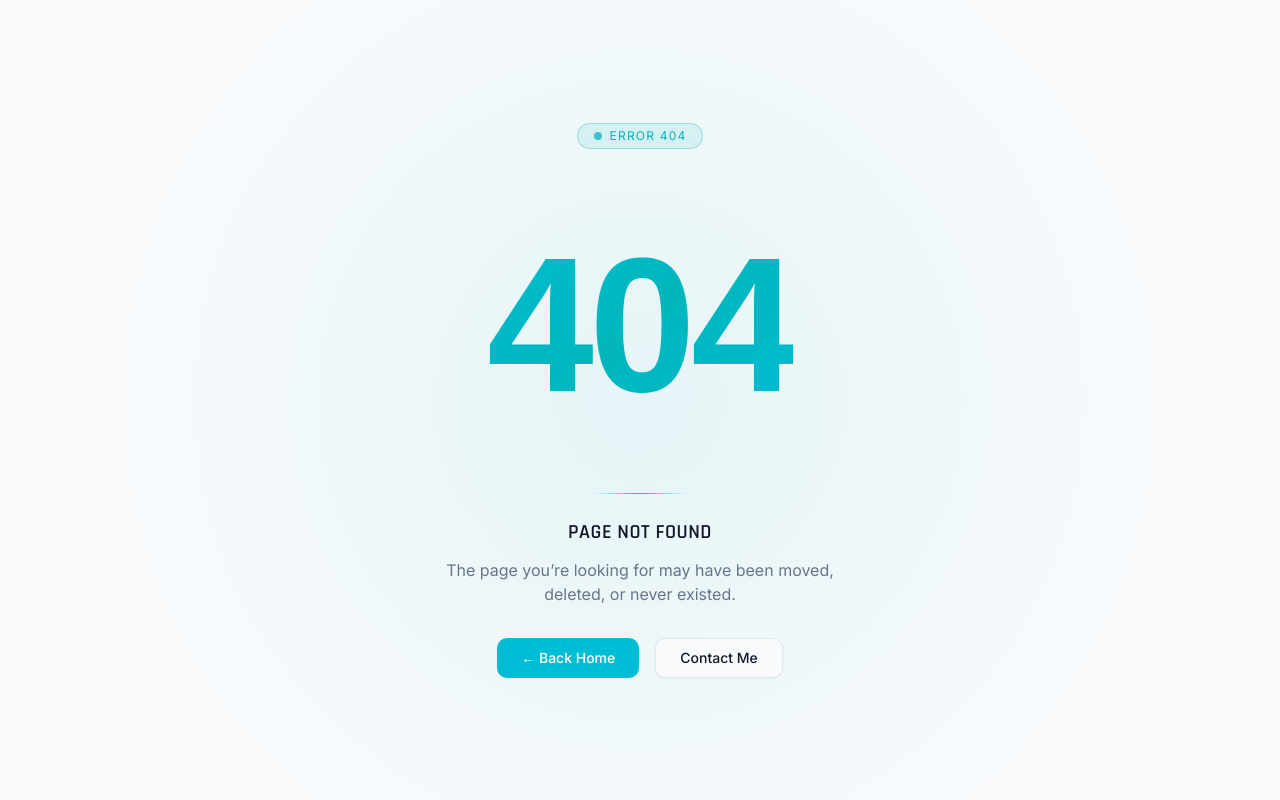
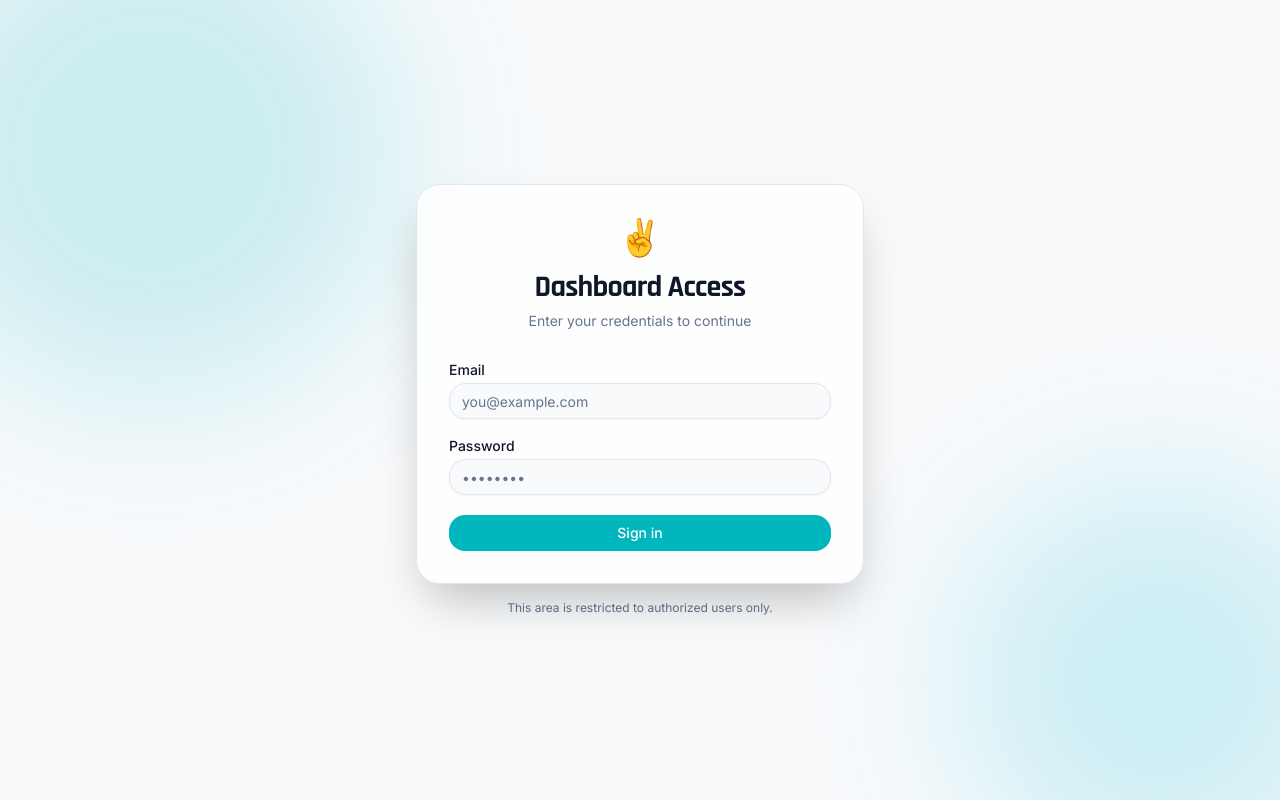
Before and after one commit to ismailjosim/portfolio-v2.0, a Next.js app: page /login in a window 1280 px wide. Before the commit this address had no page. Built offline with nearby package versions, Linux system fonts and the light colour scheme.

Commit message:
feat: implement login functionality with session management, add theme provider, and refactor layout structure

```diff
--- a/src/app/layout.tsx
+++ b/src/app/layout.tsx
@@ -3,6 +3,7 @@ import { Geist, Geist_Mono } from 'next/font/google'
 import { Toaster } from 'sonner'
 import './globals.css'
 import { TooltipProvider } from '../components/ui/tooltip'
+import { ThemeProvider } from '../providers/theme-provider'
 
 const geistSans = Geist({
 	variable: '--font-geist-sans',
@@ -29,12 +30,13 @@ export default function RootLayout({
 			<body
 				className={`${geistSans.variable} ${geistMono.variable} antialiased`}
 			>
-				<TooltipProvider>
-					{children}
+				<ThemeProvider>
+					<TooltipProvider>
+						{children}
 
-					<Toaster position='top-right' richColors />
-				</TooltipProvider>
-
+						<Toaster position='top-right' richColors />
+					</TooltipProvider>
+				</ThemeProvider>
 			</body>
 		</html>
 	)
--- /dev/null
+++ b/src/app/login/page.tsx
@@ -0,0 +1,48 @@
+import LoginForm from '../../components/shared/LoginForm'
+
+export default function LoginPage({
+	searchParams,
+}: {
+	searchParams: { from?: string }
+}) {
+	const from = searchParams?.from || '/dashboard'
+
+	return (
+		<main className='min-h-screen bg-background flex items-center justify-center px-4'>
+			{/* Ambient glow blobs */}
+			<div
+				className='pointer-events-none fixed inset-0 overflow-hidden'
+				aria-hidden
+			>
+				<div className='blob w-125 h-125 bg-accent -top-25 -left-25' />
+				<div className='blob w-100 h-100 bg-primary -bottom-20 -right-20' />
+			</div>
+
+			<div className='relative w-full max-w-md'>
+				{/* Card */}
+				<div className='rounded-3xl border border-border bg-card/80 backdrop-blur-xl p-8 shadow-2xl'>
+					{/* Header */}
+					<div className='mb-8 text-center'>
+						<span className='text-4xl'>✌️</span>
+						<h1
+							className='mt-3 text-3xl font-bold tracking-tight text-foreground'
+							style={{ fontFamily: 'Rajdhani, sans-serif' }}
+						>
+							Dashboard Access
+						</h1>
+						<p className='mt-1.5 text-sm text-muted-foreground'>
+							Enter your credentials to continue
+						</p>
+					</div>
+
+					<LoginForm from={from} />
+				</div>
+
+				{/* Bottom hint */}
+				<p className='mt-4 text-center text-xs text-muted-foreground'>
+					This area is restricted to authorized users only.
+				</p>
+			</div>
+		</main>
+	)
+}
--- a/src/components/form-advanced-6.tsx
+++ b/src/components/form-advanced-6.tsx
@@ -1,3 +1,4 @@
+
 "use client";
 
 import { zodResolver } from "@hookform/resolvers/zod";
@@ -24,25 +25,21 @@ import {
 export const title = "Form with Multiple Selects";
 
 const formSchema = z.object({
-  name: z.string().min(2, {
-    message: "Name must be at least 2 characters.",
+  title: z.string().min(2, {
+    message: "Title must be at least 2 characters.",
   }),
-  country: z.string().min(1, {
-    message: "Please select a country.",
+  details: z.string().min(2, {
+    message: "details must be at least 2 characters.",
   }),
-  timezone: z.string().min(1, {
-    message: "Please select a timezone.",
-  }),
-  language: z.string().min(1, {
-    message: "Please select a language.",
-  }),
+
 });
 
 const Example = () => {
   const form = useForm<z.infer<typeof formSchema>>({
-    resolver: zodResolver(formSchema),
+    // resolver: zodResolver(),
     defaultValues: {
-      name: "",
+      title: "",
+      details: ""
     },
   });
 
@@ -55,7 +52,7 @@ const Example = () => {
       <form className="space-y-4" onSubmit={form.handleSubmit(onSubmit)}>
         <FieldGroup>
           <Controller
-            name="name"
+            name="title"
             control={form.control}
             render={({ field, fieldState }) => (
               <Field data-invalid={fieldState.invalid}>
@@ -74,7 +71,7 @@ const Example = () => {
             )}
           />
           <Controller
-            name="country"
+            name="details"
             control={form.control}
             render={({ field, fieldState }) => (
               <Field data-invalid={fieldState.invalid}>
@@ -100,63 +97,7 @@ const Example = () => {
               </Field>
             )}
           />
-          <Controller
-            name="timezone"
-            control={form.control}
-            render={({ field, fieldState }) => (
-              <Field data-invalid={fieldState.invalid}>
-                <FieldLabel htmlFor={field.name}>Timezone</FieldLabel>
-                <Select value={field.value} onValueChange={field.onChange}>
-                  <SelectTrigger
-                    id={field.name}
-                    aria-invalid={fieldState.invalid}
-                    className="bg-background"
-                  >
-                    <SelectValue placeholder="Select timezone" />
-                  </SelectTrigger>
-                  <SelectContent>
-                    <SelectItem value="est">Eastern Time</SelectItem>
-                    <SelectItem value="cst">Central Time</SelectItem>
-                    <SelectItem value="mst">Mountain Time</SelectItem>
-                    <SelectItem value="pst">Pacific Time</SelectItem>
-                  </SelectContent>
-                </Select>
-                {fieldState.invalid && (
-                  <FieldError errors={[fieldState.error]} />
-                )}
-              </Field>
-            )}
-          />
-          <Controller
-            name="language"
-            control={form.control}
-            render={({ field, fieldState }) => (
-              <Field data-invalid={fieldState.invalid}>
-                <FieldLabel htmlFor={field.name}>Language</FieldLabel>
-                <Select value={field.value} onValueChange={field.onChange}>
-                  <SelectTrigger
-                    id={field.name}
-                    aria-invalid={fieldState.invalid}
-                    className="bg-background"
-                  >
-                    <SelectValue placeholder="Select language" />
-                  </SelectTrigger>
-                  <SelectContent>
-                    <SelectItem value="en">English</SelectItem>
-                    <SelectItem value="es">Spanish</SelectItem>
-                    <SelectItem value="fr">French</SelectItem>
-                    <SelectItem value="de">German</SelectItem>
-                  </SelectContent>
-                </Select>
-                <FieldDescription>
-                  Choose your preferred language.
-                </FieldDescription>
-                {fieldState.invalid && (
-                  <FieldError errors={[fieldState.error]} />
-                )}
-              </Field>
-            )}
-          />
+
         </FieldGroup>
         <Button type="submit">Save Settings</Button>
       </form>
--- /dev/null
+++ b/src/components/shared/LoginForm.tsx
@@ -0,0 +1,81 @@
+'use client'
+
+import { useActionState } from 'react'
+import { loginAction, type LoginState } from '../../services/login-action'
+// import { Button } from '@/components/ui/button'
+// import { Input } from '@/components/ui/input'
+// import { Label } from '@/components/ui/label'
+// import { Alert, AlertDescription } from '@/components/ui/alert'
+import { Loader2, AlertCircle } from 'lucide-react'
+import { Alert, AlertDescription } from '../ui/alert'
+import { Label } from '../ui/label'
+import { Input } from '../ui/input'
+import { Button } from '../ui/button'
+
+export default function LoginForm({ from }: { from: string }) {
+	// useActionState signature: action must be (prevState, formData) => State
+	// First arg is initial state, second (optional) is permalink
+	const [state, formAction, isPending] = useActionState<LoginState, FormData>(
+		loginAction,
+		undefined,
+	)
+
+	return (
+		<form action={formAction} className='space-y-5'>
+			{/* Carry redirect target */}
+			<input type='hidden' name='from' value={from} />
+
+			{/* Error banner */}
+			{state?.error && (
+				<Alert variant='destructive' className='rounded-xl'>
+					<AlertCircle className='h-4 w-4' />
+					<AlertDescription>{state.error}</AlertDescription>
+				</Alert>
+			)}
+
+			{/* Email */}
+			<div className='space-y-1.5'>
+				<Label htmlFor='email'>Email</Label>
+				<Input
+					id='email'
+					name='email'
+					type='email'
+					required
+					autoComplete='email'
+					placeholder='you@example.com'
+					className='rounded-xl border-border bg-background focus-visible:ring-accent/30 focus-visible:border-accent'
+				/>
+			</div>
+
+			{/* Password */}
+			<div className='space-y-1.5'>
+				<Label htmlFor='password'>Password</Label>
+				<Input
+					id='password'
+					name='password'
+					type='password'
+					required
+					autoComplete='current-password'
+					placeholder='••••••••'
+					className='rounded-xl border-border bg-background focus-visible:ring-accent/30 focus-visible:border-accent'
+				/>
+			</div>
+
+			{/* Submit */}
+			<Button
+				type='submit'
+				disabled={isPending}
+				className='w-full rounded-xl bg-accent text-accent-foreground hover:bg-accent/90 active:scale-[0.98] transition-all'
+			>
+				{isPending ? (
+					<>
+						<Loader2 className='mr-2 h-4 w-4 animate-spin' />
+						Signing in…
+					</>
+				) : (
+					'Sign in'
+				)}
+			</Button>
+		</form>
+	)
+}
--- /dev/null
+++ b/src/providers/theme-provider.tsx
@@ -0,0 +1,11 @@
+"use client"
+
+import * as React from "react"
+import { ThemeProvider as NextThemesProvider } from "next-themes"
+
+export function ThemeProvider({
+  children,
+  ...props
+}: React.ComponentProps<typeof NextThemesProvider>) {
+  return <NextThemesProvider {...props}>{children}</NextThemesProvider>
+}
--- /dev/null
+++ b/src/proxy.ts
@@ -0,0 +1,29 @@
+import { NextRequest, NextResponse } from 'next/server'
+
+const PROTECTED = '/dashboard'
+const LOGIN = '/login'
+const COOKIE_NAME = 'dashboard_session'
+const SESSION_VALUE = 'authenticated'
+
+// Next.js 16: renamed from middleware.ts → proxy.ts
+// Function export is also renamed from `middleware` → `proxy`
+// Runs on Node.js runtime (not Edge) by default in Next.js 16
+export function proxy(request: NextRequest) {
+	const { pathname } = request.nextUrl
+
+	// Only guard /dashboard and its sub-routes
+	if (!pathname.startsWith(PROTECTED)) return NextResponse.next()
+
+	const session = request.cookies.get(COOKIE_NAME)?.value
+
+	if (session === SESSION_VALUE) return NextResponse.next()
+
+	// Not authenticated → redirect to /login, remembering the original destination
+	const loginUrl = new URL(LOGIN, request.url)
+	loginUrl.searchParams.set('from', pathname)
+	return NextResponse.redirect(loginUrl)
+}
+
+export const config = {
+	matcher: ['/dashboard/:path*'],
+}
--- /dev/null
+++ b/src/services/login-action.ts
@@ -0,0 +1,52 @@
+'use server'
+
+import { cookies } from 'next/headers'
+import { redirect } from 'next/navigation'
+
+export type LoginState = { error?: string } | undefined
+
+const COOKIE_NAME = 'dashboard_session'
+const SESSION_VALUE = 'authenticated'
+const MAX_AGE = 60 * 60 * 24 * 7 // 7 days
+
+// useActionState requires: (prevState, formData) => State
+// The first param is the previous state — we can ignore it but it MUST be declared
+export async function loginAction(
+	_prevState: LoginState,
+	formData: FormData,
+): Promise<LoginState> {
+	const email = formData.get('email')?.toString().trim()
+	const password = formData.get('password')?.toString()
+	const from = formData.get('from')?.toString() || '/dashboard'
+
+	const validEmail = process.env.DASHBOARD_EMAIL
+	const validPassword = process.env.DASHBOARD_PASSWORD
+
+	if (!validEmail || !validPassword) {
+		return {
+			error:
+				'Server is not configured. Set DASHBOARD_EMAIL and DASHBOARD_PASSWORD in .env.local.',
+		}
+	}
+
+	if (email !== validEmail || password !== validPassword) {
+		return { error: 'Invalid email or password.' }
+	}
+
+	const cookieStore = await cookies()
+	cookieStore.set(COOKIE_NAME, SESSION_VALUE, {
+		httpOnly: true,
+		secure: process.env.NODE_ENV === 'production',
+		sameSite: 'lax',
+		maxAge: MAX_AGE,
+		path: '/',
+	})
+
+	redirect(from)
+}
+
+export async function logoutAction() {
+	const cookieStore = await cookies()
+	cookieStore.delete(COOKIE_NAME)
+	redirect('/login')
+}
```
Also changed, not shown: src/components/ui/ThemeToggle.tsx (+18 -28 lines).
